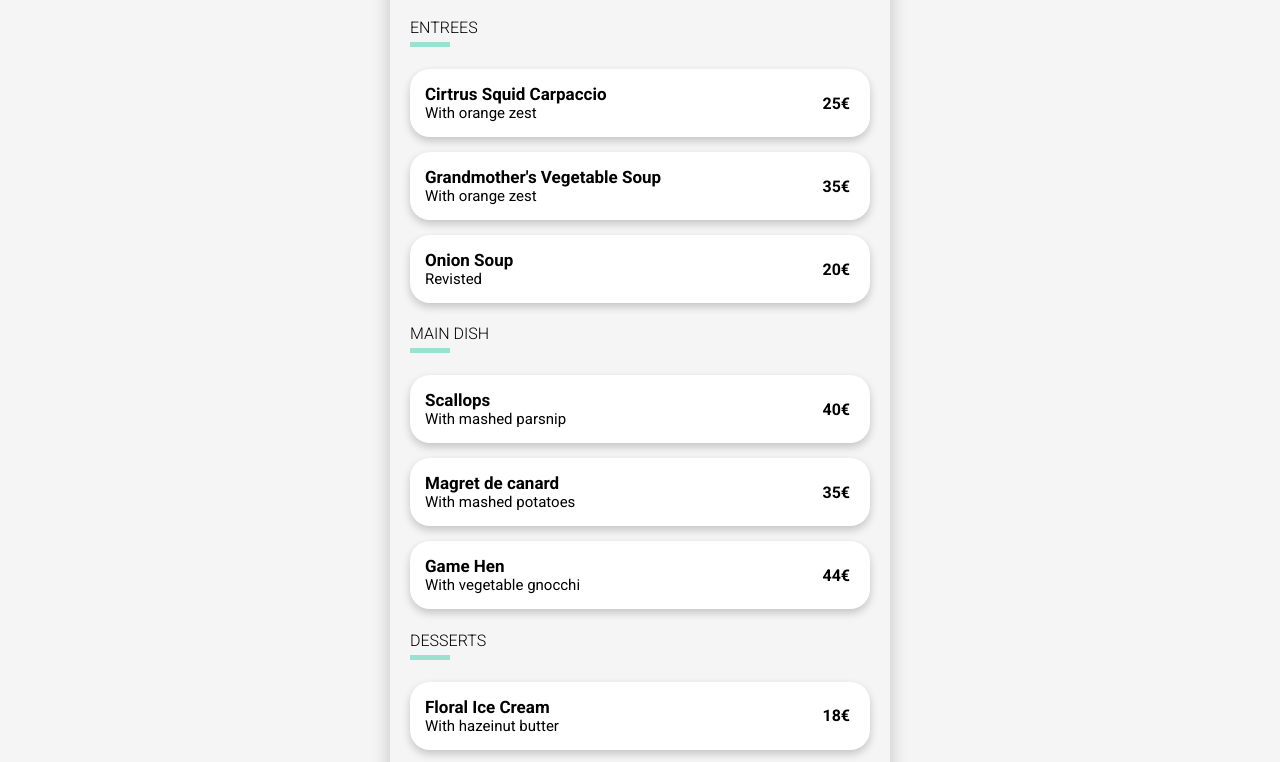
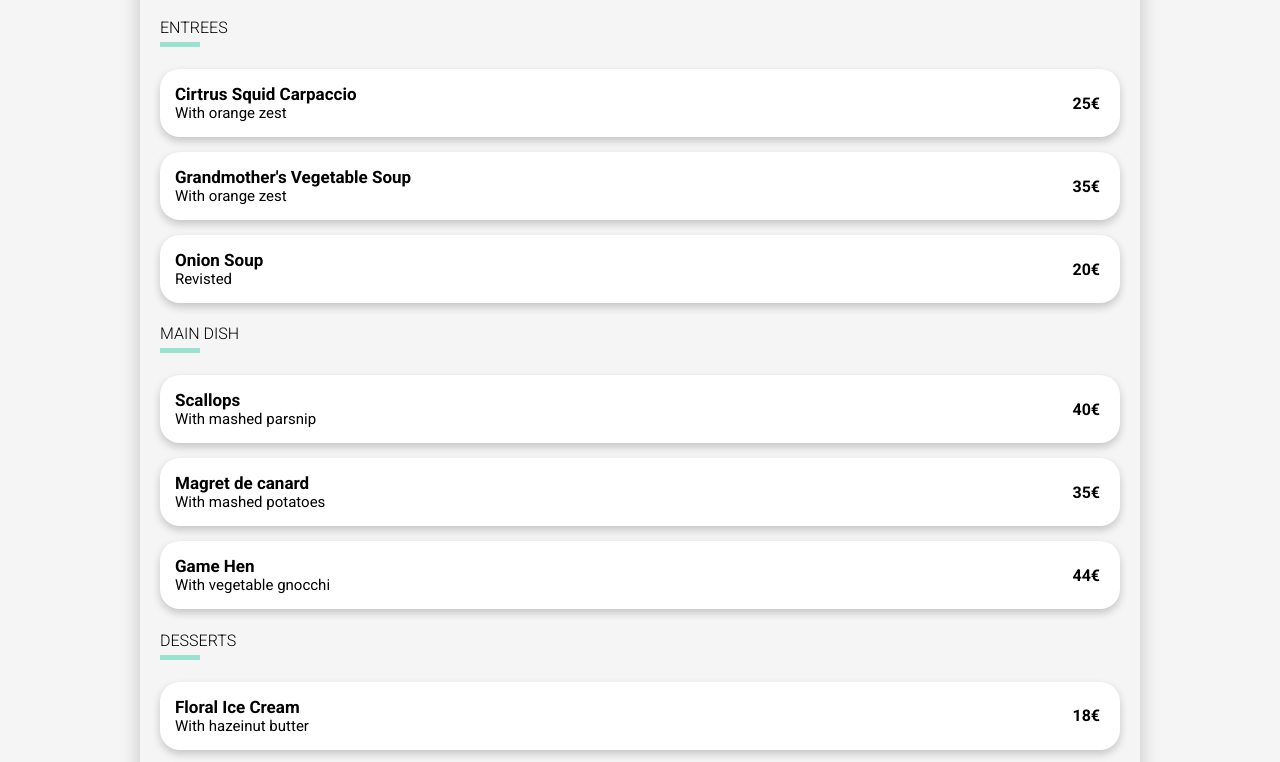
Before and after one commit to actorres88/actorres88, a website: page pages/a-la-francaise.html in a window 1280 px wide. Shown: the part 376-1138 px from the top of the page. Drawn offline with nearby package versions, Linux system fonts and the light colour scheme; a web font is replaced by a local one.

Commit message:
Media query for menus

```diff
--- a/scss/_layout.scss
+++ b/scss/_layout.scss
@@ -44,6 +44,7 @@
         flex-direction: row;
      }
 
+
 }
 
 // desktop
--- a/scss/_menu.scss
+++ b/scss/_menu.scss
@@ -10,7 +10,15 @@
 	margin-left: auto;
 	margin-right: auto;
 	box-shadow: 0 0 20px 0 rgba(0,0,0,0.2);
+
+	// tablet and desktop
+@media screen and (min-width: 768px ){
+    max-width: 1000px;
+     }
+
+
 }
+
 
 .menu-item {
 	background: white;
@@ -21,6 +29,7 @@
 	overflow: hidden;
 	cursor: pointer;
 	display: flex;
+
 
 	.menu-item__price {
 		display: flex;
```
Also changed, not shown: css/styles.css, 1 other file.
